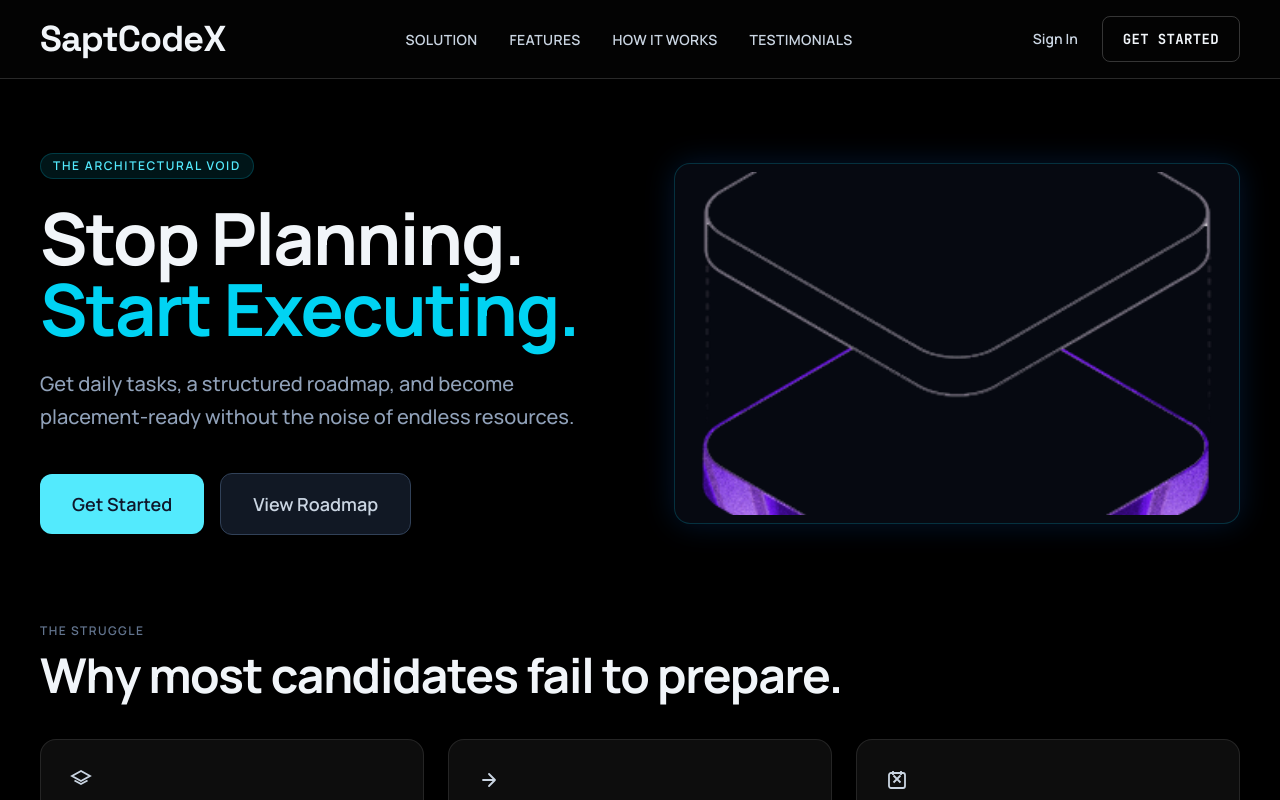
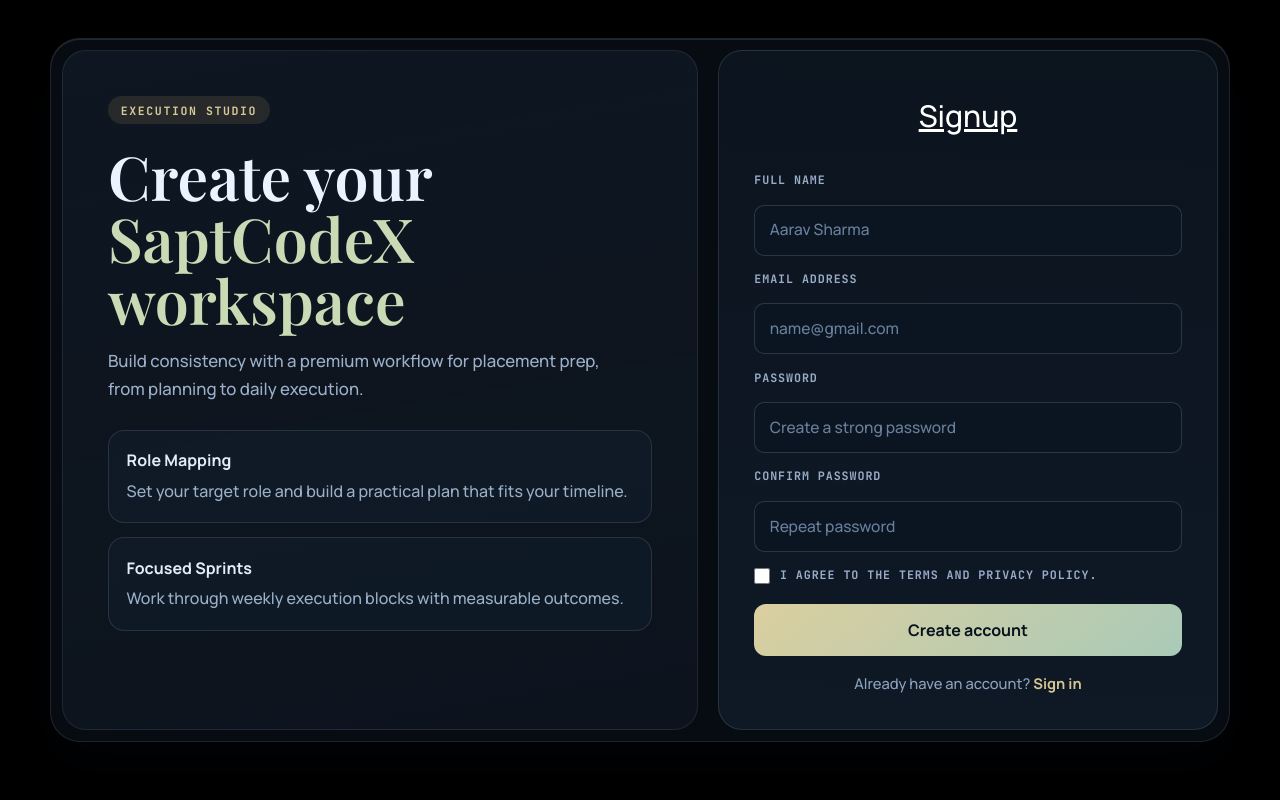
Before and after one commit to kundangosavii/SaptCodex, a React app in the folder Frontend/: page /signup in a window 1280 px wide. Shown: the top 800 px of the page. Built offline with nearby package versions, Linux system fonts and the light colour scheme; the HTML template or start-up script is replaced by a standard one.

Commit message:
feat: add singup page

```diff
--- a/Frontend/package.json
+++ b/Frontend/package.json
@@ -13,6 +13,7 @@
     "@tailwindcss/vite": "^4.2.2",
     "react": "^19.2.5",
     "react-dom": "^19.2.5",
+    "react-router-dom": "^7.14.1",
     "tailwindcss": "^4.2.2"
   },
   "devDependencies": {
--- a/Frontend/src/main.jsx
+++ b/Frontend/src/main.jsx
@@ -1,10 +1,20 @@
 import { StrictMode } from 'react'
 import { createRoot } from 'react-dom/client'
+import { BrowserRouter, Route, Routes } from 'react-router-dom'
 import './index.css'
 import App from './app/App.jsx'
+import Signin from './modules/auth/Signin.jsx'
+import Signup from './modules/auth/Signup.jsx'
+
 
 createRoot(document.getElementById('root')).render(
   <StrictMode>
-    <App />
+    <BrowserRouter>
+      <Routes>
+        <Route path="/" element={<App />} />
+        <Route path="/signin" element={<Signin />} />
+        <Route path="/signup" element={<Signup />} />
+      </Routes>
+    </BrowserRouter>
   </StrictMode>,
 )
--- /dev/null
+++ b/Frontend/src/modules/auth/Auth.css
@@ -0,0 +1,292 @@
+.auth-shell {
+	position: relative;
+	isolation: isolate;
+	min-height: 100vh;
+	overflow: hidden;
+	padding: 2rem 1.25rem;
+}
+
+
+.auth-grid {
+	margin: 0 auto;
+	display: grid;
+	max-width: 1180px;
+	gap: 1.25rem;
+	border: 1px solid rgba(172, 185, 208, 0.14);
+	border-radius: 30px;
+	background: rgba(11, 18, 27, 0.68);
+	backdrop-filter: blur(8px);
+	box-shadow:
+		0 22px 48px rgba(1, 5, 12, 0.54),
+		inset 0 1px 0 rgba(219, 232, 255, 0.12);
+	animation: elevate-in 0.8s cubic-bezier(0.2, 0.9, 0.2, 1) both;
+}
+
+.auth-brand-panel {
+	padding: 2rem 1.4rem;
+	border-radius: 24px;
+	background: linear-gradient(170deg, rgba(15, 24, 35, 0.92), rgba(14, 22, 33, 0.76));
+	border: 1px solid rgba(194, 206, 228, 0.1);
+}
+
+.auth-eyebrow {
+	display: inline-flex;
+	padding: 0.35rem 0.8rem;
+	border-radius: 999px;
+	letter-spacing: 0.14em;
+	text-transform: uppercase;
+	font-family: var(--font-action);
+	font-size: 0.72rem;
+	font-weight: 600;
+	color: #d8c998;
+	background: rgba(166, 138, 86, 0.16);
+}
+
+.auth-brand-panel h1 {
+	margin-top: 1.3rem;
+	font-family: var(--font-heading);
+	font-size: clamp(2.1rem, 5vw, 3.8rem);
+	line-height: 1.02;
+	color: #eaf3ff;
+}
+
+.auth-brand-panel h1 span {
+	color: #c8dbb5;
+}
+
+.auth-subcopy {
+	margin-top: 1rem;
+	max-width: 50ch;
+	font-size: 1.05rem;
+	line-height: 1.65;
+	color: #9cb0c9;
+}
+
+.auth-pillar-grid {
+	margin-top: 1.7rem;
+	display: grid;
+	gap: 0.9rem;
+}
+
+.auth-pillar-card {
+	padding: 1.1rem;
+	border: 1px solid rgba(189, 206, 230, 0.14);
+	border-radius: 16px;
+	background: rgba(17, 28, 41, 0.76);
+	animation: slide-up 0.65s cubic-bezier(0.2, 0.9, 0.2, 1) both;
+}
+
+.auth-pillar-card:nth-child(2) {
+	animation-delay: 100ms;
+}
+
+.auth-pillar-card h2 {
+	font-family: var(--font-nav);
+	font-size: 1rem;
+	font-weight: 700;
+	color: #e3edfa;
+}
+
+.auth-pillar-card p {
+	margin-top: 0.4rem;
+	line-height: 1.6;
+	color: #9ab0c8;
+}
+
+.auth-form-panel {
+	padding: 1.3rem;
+	border-radius: 24px;
+	background: linear-gradient(182deg, rgba(12, 21, 31, 0.96) 0%, rgba(16, 27, 40, 0.92) 100%);
+	border: 1px solid rgba(191, 206, 228, 0.14);
+    font-family: var(--font-nav);
+}
+
+.auth-tabs {
+	display: grid;
+	grid-template-columns: 1fr 1fr;
+	padding: 0.22rem;
+	border-radius: 12px;
+	background: rgba(155, 177, 209, 0.12);
+}
+
+.auth-tab {
+	text-align: center;
+	text-decoration: none;
+	font-family: var(--font-nav);
+	font-size: 0.95rem;
+	font-weight: 700;
+	padding: 0.72rem 0.4rem;
+	color: #99afca;
+	border-radius: 10px;
+	transition: all 180ms ease;
+}
+
+.auth-tab.active {
+	color: #09121d;
+	background: linear-gradient(140deg, #d9cc9a 0%, #b7d5c4 100%);
+	box-shadow: 0 8px 20px rgba(13, 22, 33, 0.45);
+}
+
+.auth-form {
+	margin-top: 1.1rem;
+	display: grid;
+	gap: 0.8rem;
+}
+
+.auth-form label {
+	font-size: 0.73rem;
+	font-family: var(--font-action);
+	font-weight: 600;
+	letter-spacing: 0.08em;
+	text-transform: uppercase;
+	color: #99adc8;
+}
+
+.auth-form input {
+	width: 100%;
+	border-radius: 10px;
+	border: 1px solid rgba(188, 203, 228, 0.18);
+	padding: 0.8rem 0.9rem;
+	font-size: 0.97rem;
+	font-family: var(--font-nav);
+	color: #edf4ff;
+	background: rgba(12, 22, 34, 0.9);
+	outline: none;
+	transition: border-color 180ms ease, box-shadow 180ms ease;
+}
+
+.auth-form input::placeholder {
+	color: #69809d;
+}
+
+.auth-form input:focus-visible {
+	border-color: rgba(188, 214, 196, 0.55);
+	box-shadow: 0 0 0 3px rgba(149, 181, 160, 0.24);
+}
+
+.auth-password-row {
+	display: flex;
+	align-items: center;
+	justify-content: space-between;
+	gap: 0.8rem;
+}
+
+.auth-password-row a {
+	font-size: 0.77rem;
+	font-family: var(--font-nav);
+	font-weight: 600;
+	color: #93aac7;
+	text-decoration: none;
+}
+
+.auth-password-row a:hover {
+	color: #d5e5fa;
+}
+
+.auth-consent {
+	display: flex;
+	align-items: center;
+	gap: 0.6rem;
+	font-family: var(--font-nav);
+	font-size: 0.84rem;
+	text-transform: none;
+	letter-spacing: normal;
+	color: #8fa5c0;
+}
+
+.auth-consent input {
+	width: 16px;
+	height: 16px;
+	margin: 0;
+}
+
+.auth-form button {
+	margin-top: 0.28rem;
+	padding: 0.86rem 1rem;
+	border: none;
+	border-radius: 12px;
+	font-size: 1rem;
+	font-family: var(--font-nav);
+	font-weight: 700;
+	color: #08131f;
+	background: linear-gradient(140deg, #dbcf9f 0%, #a9cab8 100%);
+	cursor: pointer;
+	transition: transform 180ms ease, box-shadow 180ms ease;
+}
+
+.auth-form button:hover {
+	transform: translateY(-1px);
+	box-shadow: 0 10px 20px rgba(10, 18, 28, 0.45);
+}
+
+.auth-helper-copy {
+	margin-top: 1rem;
+	text-align: center;
+	font-size: 0.92rem;
+	color: #8ca3be;
+}
+
+.auth-helper-copy a {
+	color: #d4c692;
+	font-weight: 700;
+	text-decoration: none;
+}
+
+.auth-helper-copy a:hover {
+	text-decoration: underline;
+}
+
+@media (min-width: 960px) {
+	.auth-shell {
+		padding: 2.4rem;
+	}
+
+	.auth-grid {
+		grid-template-columns: 1.12fr 0.88fr;
+		padding: 0.7rem;
+	}
+
+	.auth-brand-panel {
+		padding: 2.8rem 2.8rem;
+	}
+
+	.auth-form-panel {
+		padding: 2.2rem;
+	}
+
+	.auth-form {
+		margin-top: 1.6rem;
+		gap: 0.95rem;
+	}
+}
+
+@keyframes elevate-in {
+	from {
+		opacity: 0;
+		transform: translateY(26px) scale(0.985);
+	}
+
+	to {
+		opacity: 1;
+		transform: translateY(0) scale(1);
+	}
+}
+
+@keyframes slide-up {
+	from {
+		opacity: 0;
+		transform: translateY(16px);
+	}
+
+	to {
+		opacity: 1;
+		transform: translateY(0);
+	}
+}
+
+@media (prefers-reduced-motion: reduce) {
+	.auth-grid,
+	.auth-pillar-card {
+		animation: none;
+	}
+}
--- /dev/null
+++ b/Frontend/src/modules/auth/Signup.jsx
@@ -0,0 +1,91 @@
+import { Link } from 'react-router-dom'
+import './Auth.css'
+
+const onboardingPillars = [
+	{
+		title: 'Role Mapping',
+		description: 'Set your target role and build a practical plan that fits your timeline.',
+	},
+	{
+		title: 'Focused Sprints',
+		description: 'Work through weekly execution blocks with measurable outcomes.',
+	},
+]
+
+function Signup() {
+	return (
+		<main className="auth-shell bg-black">
+
+			<section className="auth-grid" aria-label="Signup panel">
+				<aside className="auth-brand-panel">
+					<p className="auth-eyebrow">Execution Studio</p>
+					<h1>
+						Create your
+						<span> SaptCodeX workspace</span>
+					</h1>
+					<p className="auth-subcopy">
+						Build consistency with a premium workflow for placement prep, from planning to daily
+						execution.
+					</p>
+
+					<div className="auth-pillar-grid">
+						{onboardingPillars.map((pillar) => (
+							<article key={pillar.title} className="auth-pillar-card">
+								<h2>{pillar.title}</h2>
+								<p>{pillar.description}</p>
+							</article>
+						))}
+					</div>
+				</aside>
+
+				<article className="auth-form-panel">
+					<div className='flex items-center justify-center rounded-lg px-5 py-3'>
+                        <h1 className='text-white text-3xl underline'>Signup</h1>
+                    </div>
+
+					<form className="auth-form" onSubmit={(event) => event.preventDefault()}>
+						<label htmlFor="signup-name">Full name</label>
+						<input id="signup-name" type="text" placeholder="Aarav Sharma" autoComplete="name" />
+
+						<label htmlFor="signup-email">Email address</label>
+						<input
+							id="signup-email"
+							type="email"
+							placeholder="name@gmail.com"
+							autoComplete="email"
+						/>
+
+						<label htmlFor="signup-password">Password</label>
+						<input
+							id="signup-password"
+							type="password"
+							placeholder="Create a strong password"
+							autoComplete="new-password"
+						/>
+
+						<label htmlFor="signup-confirm">Confirm password</label>
+						<input
+							id="signup-confirm"
+							type="password"
+							placeholder="Repeat password"
+							autoComplete="new-password"
+						/>
+
+						<label className="auth-consent" htmlFor="signup-consent">
+							<input id="signup-consent" type="checkbox" />
+							<span>I agree to the terms and privacy policy.</span>
+						</label>
+
+						<button type="submit">Create account</button>
+					</form>
+
+					<p className="auth-helper-copy">
+						Already have an account? <Link to="/signin">Sign in</Link>
+					</p>
+				</article>
+			</section>
+		</main>
+	)
+}
+
+export default Signup
--- a/Frontend/src/shared/components/Navbar.jsx
+++ b/Frontend/src/shared/components/Navbar.jsx
@@ -1,3 +1,5 @@
+import { Link } from 'react-router-dom'
+
 const navItems = [
   { label: 'Solution', href: '#solution' },
   { label: 'Features', href: '#features' },
@@ -30,12 +32,12 @@
           <a href="#signin" className="font-nav text-sm font-semibold text-slate-300 hover:text-white">
             Sign In
           </a>
-          <a
-            href="#get-started"
+          <Link
+            to="/signup"
             className="font-action rounded-lg border border-white/20 bg-transparent px-5 py-3 text-sm font-extrabold uppercase tracking-wide text-slate-100 transition-colors hover:border-white/40 hover:bg-white/10"
           >
             Get Started
-          </a>
+          </Link>
         </div>
 
         <button
```
Also changed, not shown: 1 other file (tests, documents, lock files or other folders).
